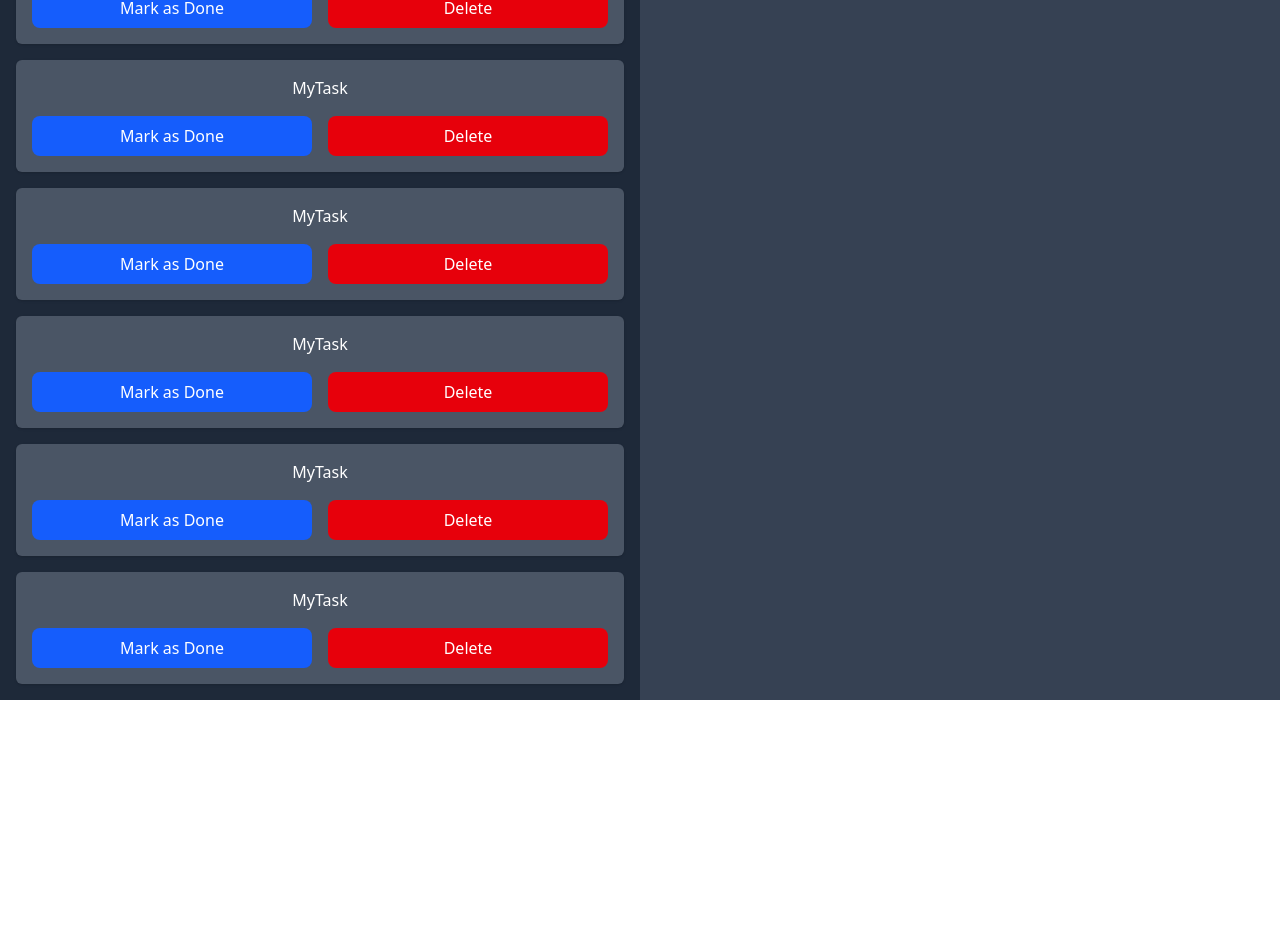
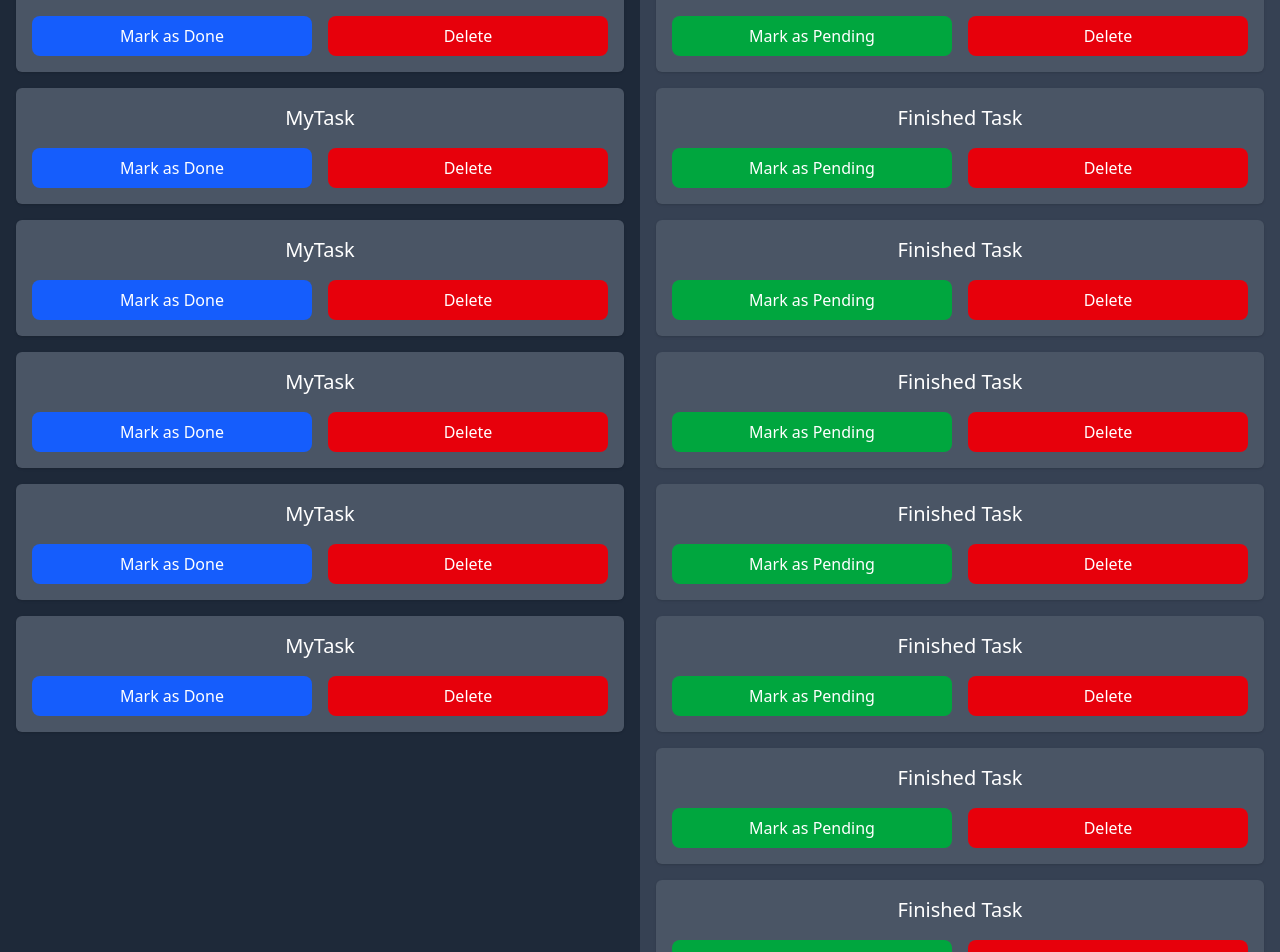
Before and after one commit to khianvictorycalderon/Nextjs-Supabase-ToDo-List-App, a Next.js app: page / in a window 1280 px wide. Shown: the part 1104-2056 px from the top of the page. Before the commit the page ends 1804 px from the top, so only its background shows below. Built offline with nearby package versions, Linux system fonts and the light colour scheme.

Commit message:
Completed finished card component

```diff
--- a/app/page.tsx
+++ b/app/page.tsx
@@ -1,4 +1,4 @@
-import { PendingCard } from "@/lib/components/card";
+import { FinishedCard, PendingCard } from "@/lib/components/card";
 
 `use client`;
 
@@ -37,6 +37,43 @@ export default function App() {
         </div>
         <div className="flex-1/2 bg-gray-700 p-4 text-center">
           <p className="text-lg font-semibold mb-4">Finished Tasks</p>
+          <div className="flex flex-col gap-4">
+            <FinishedCard taskName="Finished Task"/>
+            <FinishedCard taskName="Finished Task"/>
+            <FinishedCard taskName="Finished Task"/>
+            <FinishedCard taskName="Finished Task"/>
+            <FinishedCard taskName="Finished Task"/>
+            <FinishedCard taskName="Finished Task"/>
+            <FinishedCard taskName="Finished Task"/>
+            <FinishedCard taskName="Finished Task"/>
+            <FinishedCard taskName="Finished Task"/>
+            <FinishedCard taskName="Finished Task"/>
+            <FinishedCard taskName="Finished Task"/>
+            <FinishedCard taskName="Finished Task"/>
+            <FinishedCard taskName="Finished Task"/>
+            <FinishedCard taskName="Finished Task"/>
+            <FinishedCard taskName="Finished Task"/>
+            <FinishedCard taskName="Finished Task"/>
+            <FinishedCard taskName="Finished Task"/>
+            <FinishedCard taskName="Finished Task"/>
+            <FinishedCard taskName="Finished Task"/>
+            <FinishedCard taskName="Finished Task"/>
+            <FinishedCard taskName="Finished Task"/>
+            <FinishedCard taskName="Finished Task"/>
+            <FinishedCard taskName="Finished Task"/>
+            <FinishedCard taskName="Finished Task"/>
+            <FinishedCard taskName="Finished Task"/>
+            <FinishedCard taskName="Finished Task"/>
+            <FinishedCard taskName="Finished Task"/>
+            <FinishedCard taskName="Finished Task"/>
+            <FinishedCard taskName="Finished Task"/>
+            <FinishedCard taskName="Finished Task"/>
+            <FinishedCard taskName="Finished Task"/>
+            <FinishedCard taskName="Finished Task"/>
+            <FinishedCard taskName="Finished Task"/>
+            <FinishedCard taskName="Finished Task"/>
+            <FinishedCard taskName="Finished Task"/>
+          </div>
         </div>
       </div>
 
--- a/lib/components/card.tsx
+++ b/lib/components/card.tsx
@@ -2,10 +2,20 @@
 
 export const PendingCard = ({taskName}: CardProps) => (
     <div className="bg-gray-600 p-4 rounded-md shadow">
-        {taskName}
+        <p className="text-xl">{taskName}</p>
         <div className="flex w-full mt-4 gap-4">
             <button className="flex-1 bg-blue-600 py-2 rounded-lg cursor-pointer transition duration-300 hover:bg-blue-500">Mark as Done</button>
             <button className="flex-1 bg-red-600 py-2 rounded-lg cursor-pointer transition duration-300 hover:bg-red-500">Delete</button>
         </div>
     </div>
-)
+);
+
+export const FinishedCard = ({taskName}: CardProps) => (
+    <div className="bg-gray-600 p-4 rounded-md shadow">
+        <p className="text-xl">{taskName}</p>
+        <div className="flex w-full mt-4 gap-4">
+            <button className="flex-1 bg-green-600 py-2 rounded-lg cursor-pointer transition duration-300 hover:bg-green-500">Mark as Pending</button>
+            <button className="flex-1 bg-red-600 py-2 rounded-lg cursor-pointer transition duration-300 hover:bg-red-500">Delete</button>
+        </div>
+    </div>
+);
```
